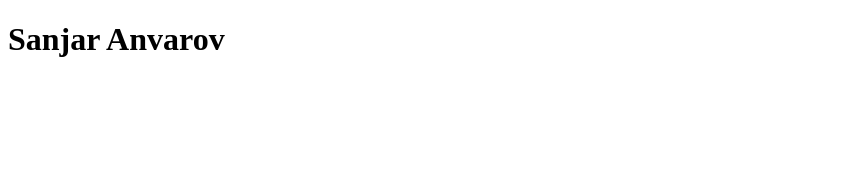
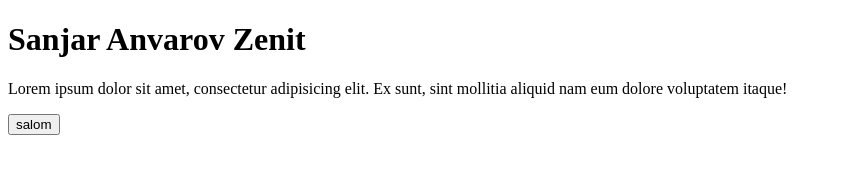
Before and after one commit to Blackhero97/Sanjar-github, a plain HTML site: page index.html in a window 1280 px wide. Shown: the whole page, without its empty margins (0-841 px from the left). Drawn offline with Linux system fonts and the light colour scheme.

Commit message:
initial commit add text

```diff
--- a/index.html
+++ b/index.html
@@ -7,6 +7,9 @@
     <title>Document</title>
 </head>
 <body>
-    <h1>Sanjar Anvarov</h1>
+    <h1>Sanjar Anvarov Zenit</h1>
+    <p>Lorem ipsum dolor sit amet, consectetur adipisicing elit. Ex sunt,
+        sint mollitia aliquid nam eum dolore voluptatem itaque!</p>
+        <button>salom</button>
 </body>
 </html>
```
